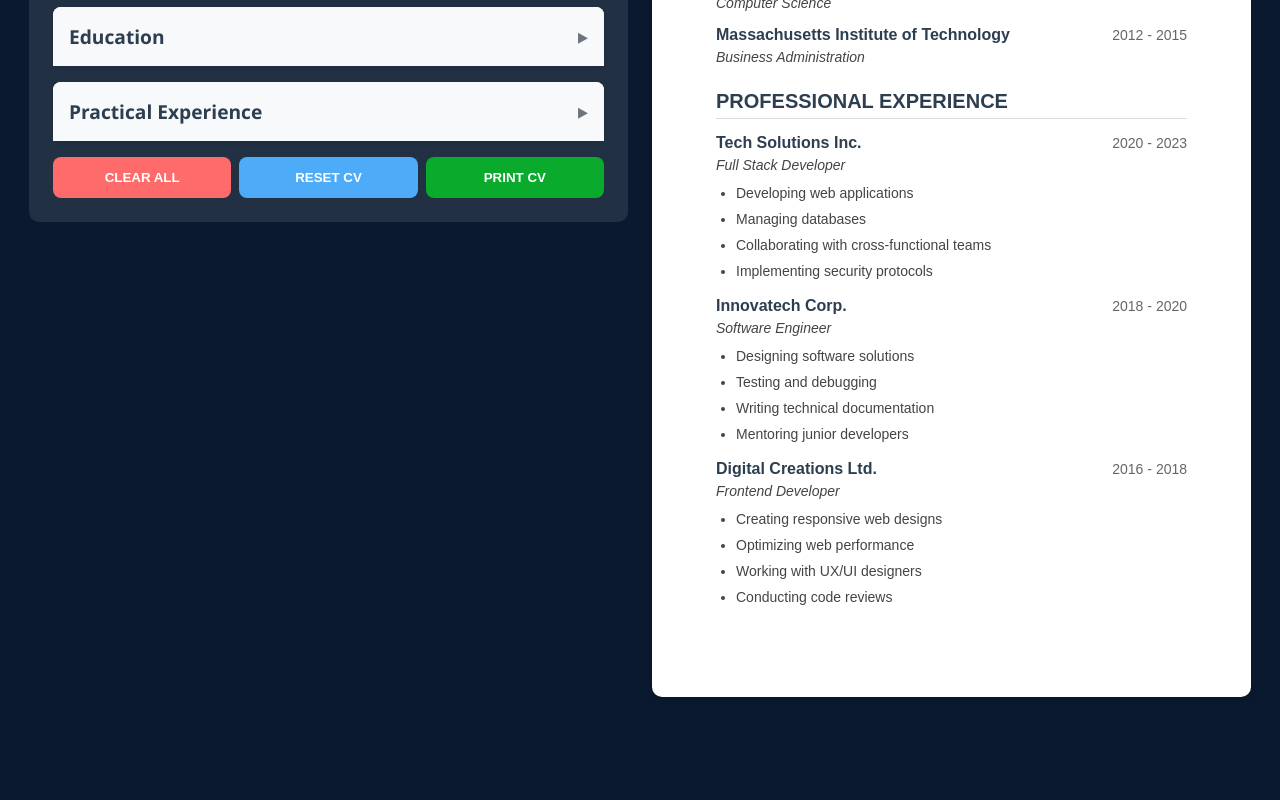
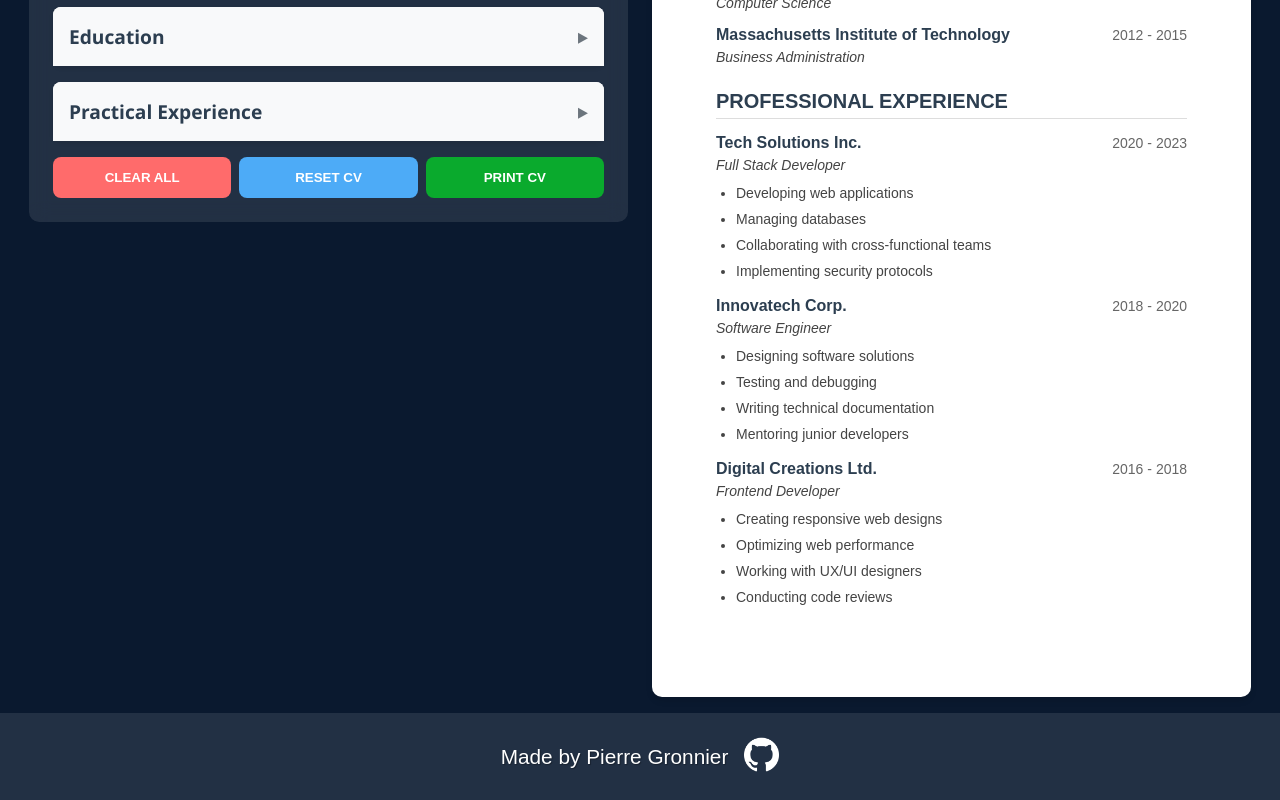
Before and after one commit to PierreGronnier/odin-cvApp, a React (Vite) app: page / in a window 1280 px wide. Shown: the part 299-1099 px from the top of the page. Before the commit the page ends 1012 px from the top, so only its background shows below. Built offline with nearby package versions, Linux system fonts and the light colour scheme.

Commit message:
add a footer

```diff
--- a/src/App.css
+++ b/src/App.css
@@ -19,7 +19,7 @@
 .preview-container {
   width: 100%;
   max-width: 700px;
-  background-color: white;
+  background-color: #ffff;
   border-radius: 10px;
   box-shadow: 0 4px 6px rgba(0, 0, 0, 0.1);
   padding: 1.5rem;
--- /dev/null
+++ b/src/components/Footer.jsx
@@ -0,0 +1,23 @@
+import React from "react";
+import githubLogo from "../assets/github.png";
+import "../styles/footer.css";
+
+const Footer = () => {
+  return (
+    <footer className="footer">
+      <div className="footer-content">
+        <p className="footer-text">Made by Pierre Gronnier</p>
+        <a
+          href="https://github.com/PierreGronnier"
+          target="_blank"
+          rel="noopener noreferrer"
+          className="github-link"
+        >
+          <img src={githubLogo} alt="GitHub" className="github-icon" />
+        </a>
+      </div>
+    </footer>
+  );
+};
+
+export default Footer;
--- a/src/main.jsx
+++ b/src/main.jsx
@@ -2,10 +2,11 @@
 import { createRoot } from "react-dom/client";
 import "./index.css";
 import App from "./App.jsx";
-import Form from "./components/GeneralInfo.jsx";
+import Footer from "./components/Footer.jsx";
 
 createRoot(document.getElementById("root")).render(
   <StrictMode>
     <App />
+    <Footer />
   </StrictMode>
 );
--- /dev/null
+++ b/src/styles/footer.css
@@ -0,0 +1,35 @@
+.footer {
+  display: flex;
+  justify-content: center;
+  align-items: center;
+  padding: 1.5rem;
+  background: #223044;
+  margin-top: auto;
+  font-family: "Arial", sans-serif;
+}
+
+.footer-content {
+  display: flex;
+  align-items: center;
+}
+
+.footer-text {
+  color: #ffffff;
+  font-size: 1.3rem;
+  text-shadow: 1px 1px 1px rgba(0, 0, 0, 0.3);
+}
+
+.github-link {
+  transition: transform 0.3s ease;
+}
+
+.github-link:hover {
+  transform: scale(1.3);
+}
+
+.github-icon {
+  margin-left: 1rem;
+  width: 35px;
+  height: 35px;
+  filter: brightness(0) invert(1);
+}
--- a/src/styles/section.css
+++ b/src/styles/section.css
@@ -1,5 +1,5 @@
 .card {
-  background: white;
+  background: #ffff;
   border-radius: 8px;
   margin-bottom: 1rem;
   box-shadow: 0 2px 4px rgba(0, 0, 0, 0.1);
```
Also changed, not shown: src/assets/github.png (added).
